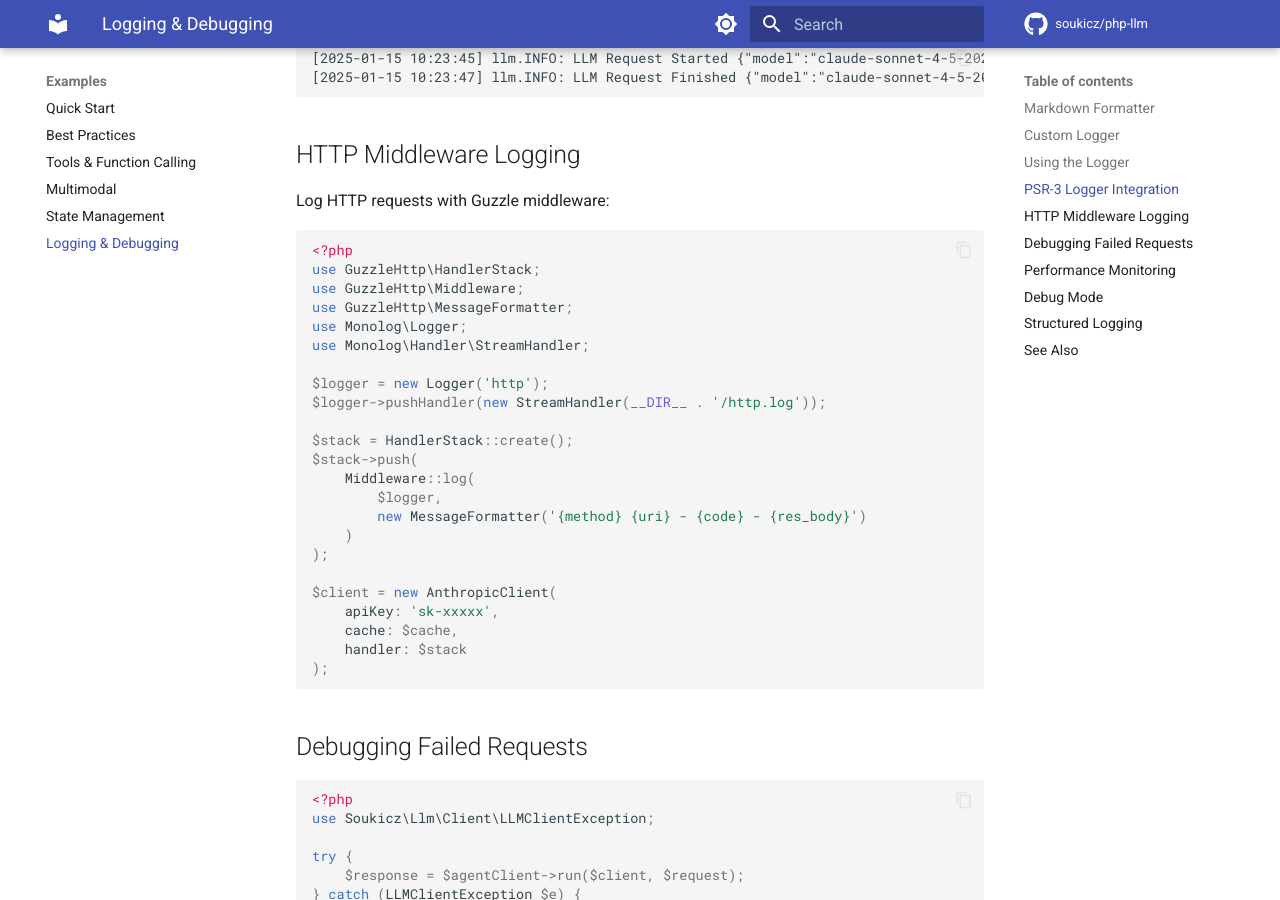
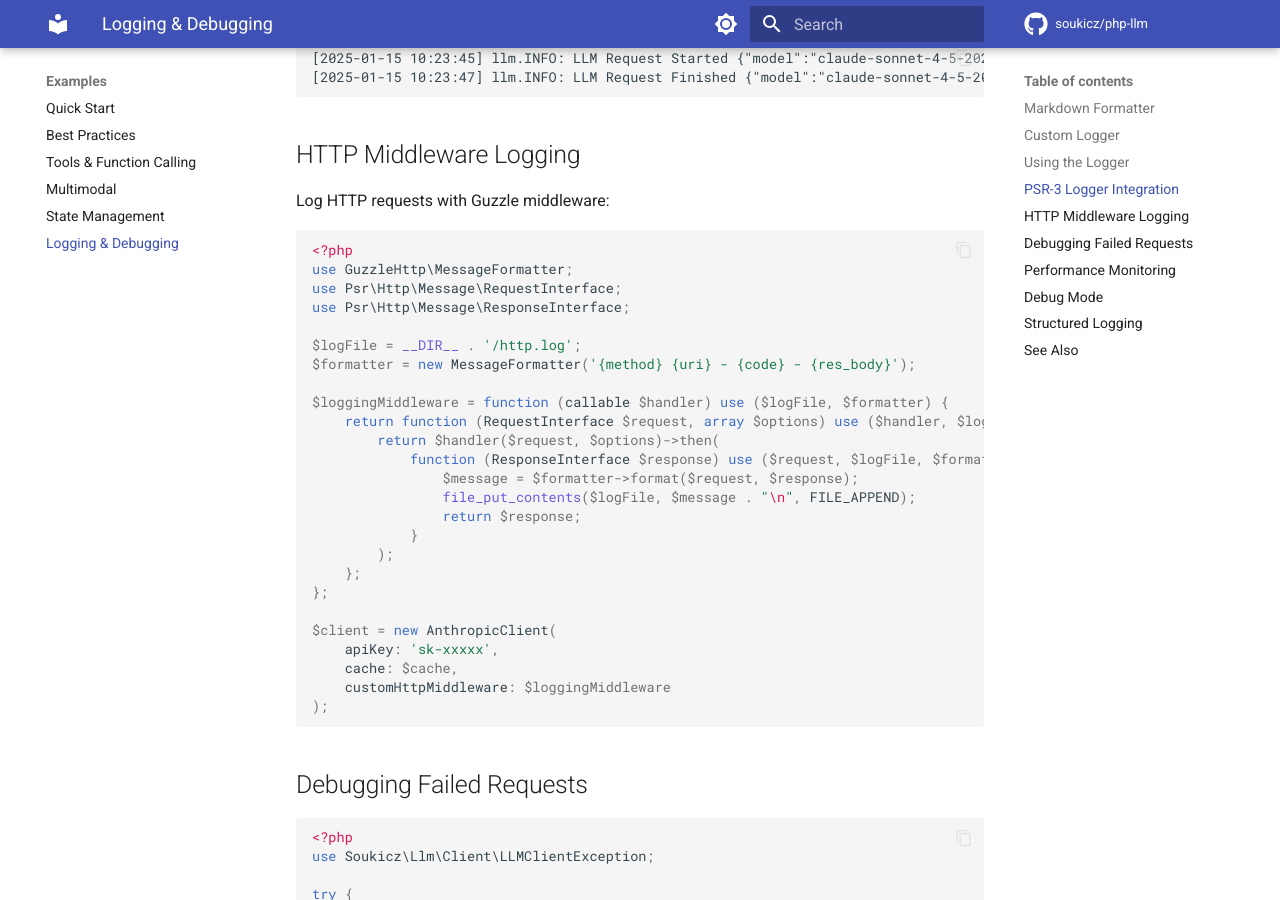
Before and after one commit to soukicz/php-llm, an MkDocs documentation site: the page built from docs/examples/logging-debugging.md, in a window 1280 px wide and 900 px high, scrolled down 2940 px. Built offline with MkDocs 1.6.1 and Material for MkDocs 9.7.7, drawn with Linux system fonts in a browser that asks for light colours; comment, search, counter and statistics services are not loaded.

Commit message:
update logging example to use PSR-7 interfaces and simplify middleware implementation

````diff
--- a/docs/examples/logging-debugging.md
+++ b/docs/examples/logging-debugging.md
@@ -153,27 +153,29 @@ Log HTTP requests with Guzzle middleware:
 
 ```php
 <?php
-use GuzzleHttp\HandlerStack;
-use GuzzleHttp\Middleware;
 use GuzzleHttp\MessageFormatter;
-use Monolog\Logger;
-use Monolog\Handler\StreamHandler;
+use Psr\Http\Message\RequestInterface;
+use Psr\Http\Message\ResponseInterface;
 
-$logger = new Logger('http');
-$logger->pushHandler(new StreamHandler(__DIR__ . '/http.log'));
+$logFile = __DIR__ . '/http.log';
+$formatter = new MessageFormatter('{method} {uri} - {code} - {res_body}');
 
-$stack = HandlerStack::create();
-$stack->push(
-    Middleware::log(
-        $logger,
-        new MessageFormatter('{method} {uri} - {code} - {res_body}')
-    )
-);
+$loggingMiddleware = function (callable $handler) use ($logFile, $formatter) {
+    return function (RequestInterface $request, array $options) use ($handler, $logFile, $formatter) {
+        return $handler($request, $options)->then(
+            function (ResponseInterface $response) use ($request, $logFile, $formatter) {
+                $message = $formatter->format($request, $response);
+                file_put_contents($logFile, $message . "\n", FILE_APPEND);
+                return $response;
+            }
+        );
+    };
+};
 
 $client = new AnthropicClient(
     apiKey: 'sk-xxxxx',
     cache: $cache,
-    handler: $stack
+    customHttpMiddleware: $loggingMiddleware
 );
 ```
 
````
